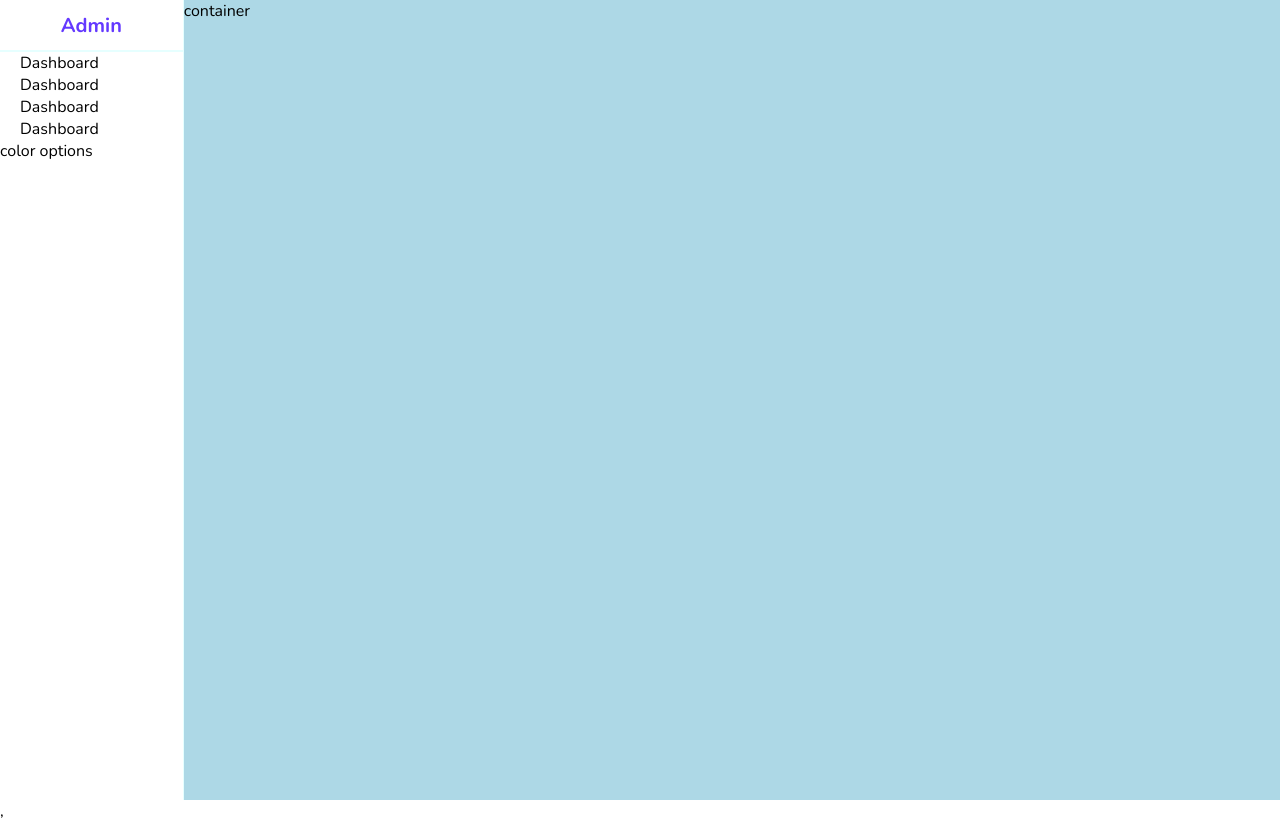
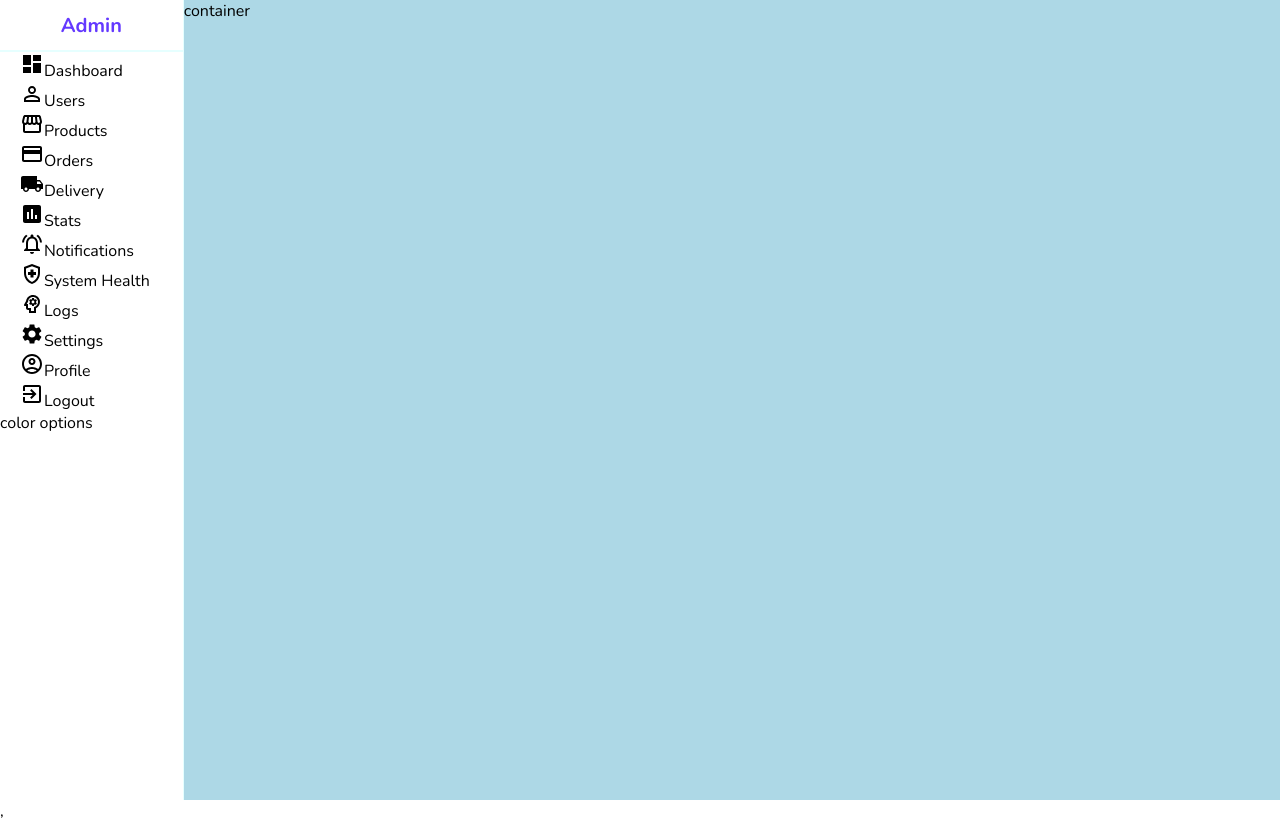
Before and after one commit to kingorianderson/admin-panel, a React (Create React App) app: page / in a window 1280 px wide. Built offline with nearby package versions, Linux system fonts and the light colour scheme.

Commit message:
icons-material

```diff
--- a/package.json
+++ b/package.json
@@ -4,6 +4,10 @@
   "version": "0.1.0",
   "private": true,
   "dependencies": {
+    "@emotion/react": "^11.8.2",
+    "@emotion/styled": "^11.8.1",
+    "@mui/icons-material": "^5.5.1",
+    "@mui/material": "^5.5.3",
     "@testing-library/jest-dom": "^5.16.3",
     "@testing-library/react": "^12.1.4",
     "@testing-library/user-event": "^13.5.0",
--- a/src/components/sidebar/Sidebar.jsx
+++ b/src/components/sidebar/Sidebar.jsx
@@ -1,4 +1,16 @@
 import "./sidebar.scss";
+import DashboardIcon from "@mui/icons-material/Dashboard";
+import PersonOutlineIcon from "@mui/icons-material/PersonOutline";
+import StorefrontOutlinedIcon from "@mui/icons-material/StorefrontOutlined";
+import CreditCardIcon from "@mui/icons-material/CreditCard";
+import LocalShippingIcon from "@mui/icons-material/LocalShipping";
+import AssessmentIcon from "@mui/icons-material/Assessment";
+import NotificationsActiveOutlinedIcon from "@mui/icons-material/NotificationsActiveOutlined";
+import HealthAndSafetyOutlinedIcon from "@mui/icons-material/HealthAndSafetyOutlined";
+import PsychologyOutlinedIcon from "@mui/icons-material/PsychologyOutlined";
+import SettingsIcon from "@mui/icons-material/Settings";
+import AccountCircleOutlinedIcon from "@mui/icons-material/AccountCircleOutlined";
+import ExitToAppOutlinedIcon from "@mui/icons-material/ExitToAppOutlined";
 
 const Sidebar = () => {
   return (
@@ -10,16 +22,52 @@ const Sidebar = () => {
       <div className="center">
         <ul>
           <li>
+            <DashboardIcon />
             <span>Dashboard</span>
           </li>
           <li>
-            <span>Dashboard</span>
+            <PersonOutlineIcon />
+            <span>Users</span>
           </li>
           <li>
-            <span>Dashboard</span>
+            <StorefrontOutlinedIcon />
+            <span>Products</span>
           </li>
           <li>
-            <span>Dashboard</span>
+            <CreditCardIcon />
+            <span>Orders</span>
+          </li>
+          <li>
+            <LocalShippingIcon />
+            <span>Delivery</span>
+          </li>
+          <li>
+            <AssessmentIcon />
+            <span>Stats</span>
+          </li>
+          <li>
+            <NotificationsActiveOutlinedIcon />
+            <span>Notifications</span>
+          </li>
+          <li>
+            <HealthAndSafetyOutlinedIcon />
+            <span>System Health</span>
+          </li>
+          <li>
+            <PsychologyOutlinedIcon />
+            <span>Logs</span>
+          </li>
+          <li>
+            <SettingsIcon />
+            <span>Settings</span>
+          </li>
+          <li>
+            <AccountCircleOutlinedIcon />
+            <span>Profile</span>
+          </li>
+          <li>
+            <ExitToAppOutlinedIcon />
+            <span>Logout</span>
           </li>
         </ul>
       </div>
```
Also changed, not shown: 2 other files (tests, documents, lock files or other folders).
